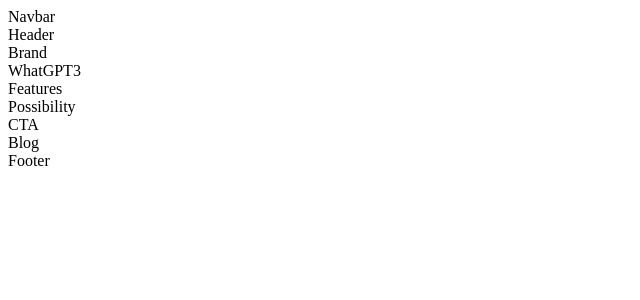
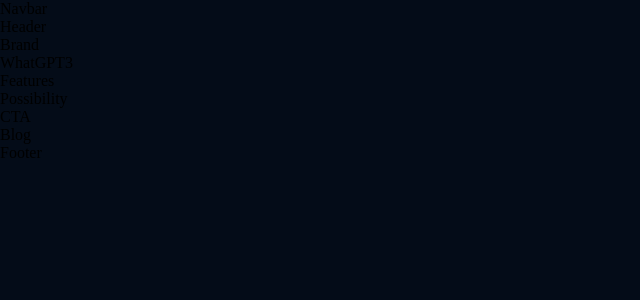
Before and after one commit to Oubaida996/React-GPT-3, a React (Create React App) app: page / in a window 1280 px wide. Shown: the top 300 px of the page, without its empty margins (0-640 px from the left). Built offline with nearby package versions, Linux system fonts and the light colour scheme.

Commit message:
import css files within index and app files

```diff
--- a/src/App.css
+++ b/src/App.css
@@ -1,5 +1,15 @@
 * {
-  box-sizing: border-box;
-  margin: 0;
-  padding: 0;
+    box-sizing: border-box;
+    margin: 0;
+    padding: 0;
+    scroll-behavior: smooth;
 }
+
+body {
+    background: var(--color-bg);
+}
+
+a {
+    color: unset;
+    text-decoration: none;
+}
--- a/src/App.jsx
+++ b/src/App.jsx
@@ -1,4 +1,5 @@
 import React from 'react';
+import './App.css';
 
 //Container
 import { Blog, Features, Footer, Header, Possibility, WhatGPT3 } from './container';
```
Also changed, not shown: src/index.js (+3 -6 lines).
